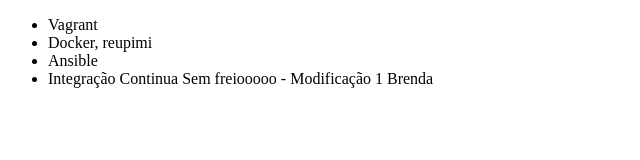
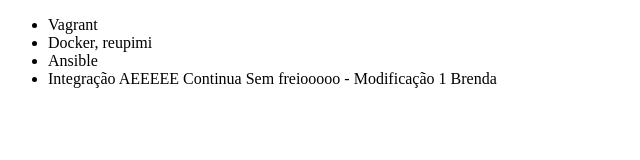
Before and after one commit to SkillsXcode/alura-git, a plain HTML site: page index.html in a window 1280 px wide. Shown: the full height of the page, 0-640 px from the left. Drawn offline with Linux system fonts and the light colour scheme.

Commit message:
Adicionando um AEEE aleatório

```diff
--- a/index.html
+++ b/index.html
@@ -9,7 +9,7 @@
         <li>Vagrant</li>
         <li>Docker, reupimi</li>
         <li>Ansible</li>
-        <li>Integração Continua Sem freiooooo - Modificação 1 Brenda</li>
+        <li>Integração AEEEEE Continua Sem freiooooo - Modificação 1 Brenda</li>
     </ul>
 </body>
 </html>
```
